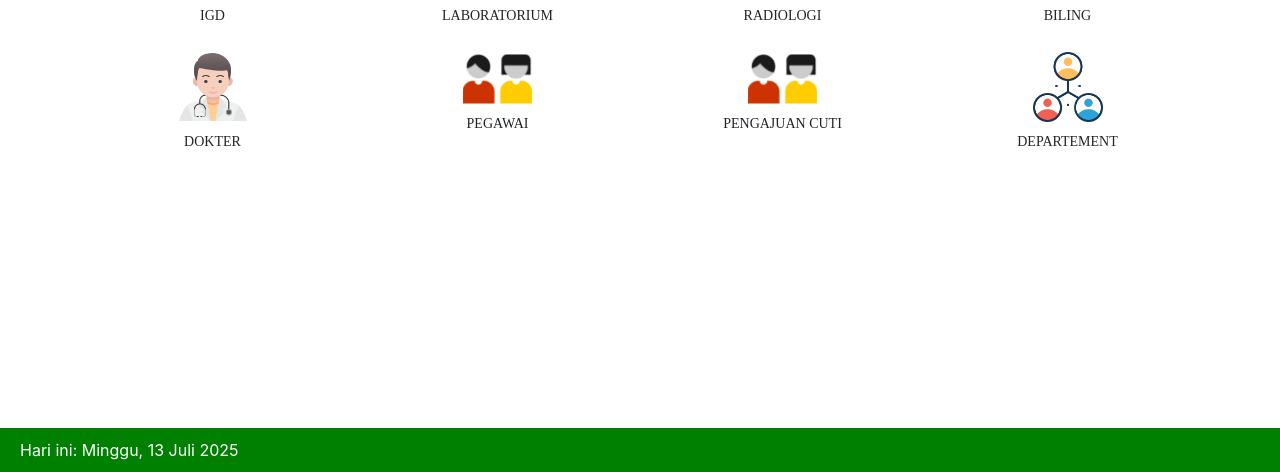
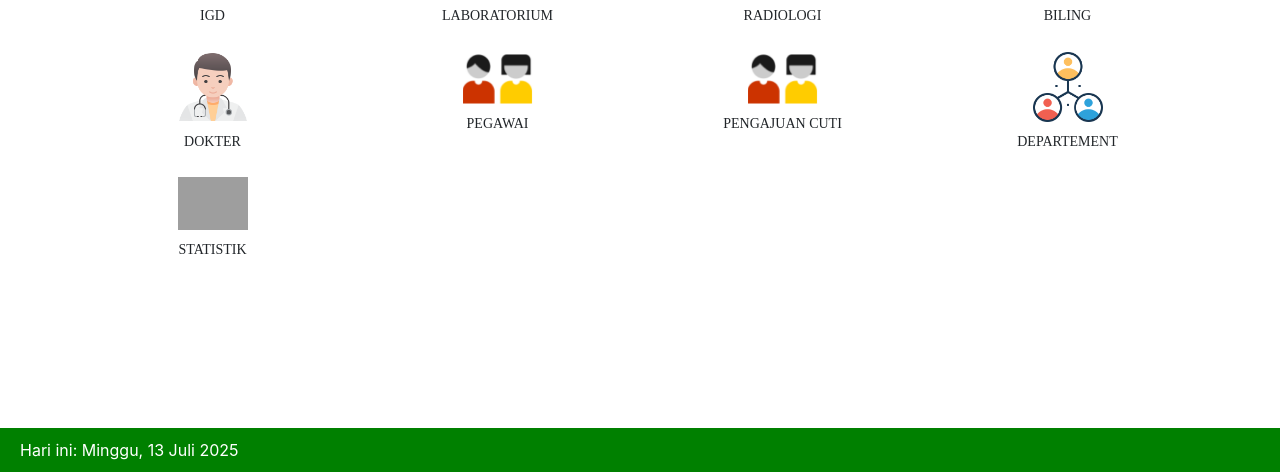
Before and after one commit to handi233/simrs, a PHP site: page /simrs/modul/dasbor/ in a window 1280 px wide. Shown: the part 328-800 px from the top of the page. Run offline with PHP 8.4, Linux system fonts and the light colour scheme; a user stored in the database is signed in; data comes from the database, SQL or seed files in the repository; some libraries are stand-ins or nearby versions; some web fonts are replaced; grey boxes are pictures that could not be loaded.

Commit message:
index.php

```diff
--- a/simrs/modul/dasbor/index.php
+++ b/simrs/modul/dasbor/index.php
@@ -177,7 +177,7 @@ $search = isset($_GET['q']) ? strtolower(trim($_GET['q'])) : '';
             ['nama' => 'Pegawai', 'icon' => 'pegawai.png', 'url' => '/simrs/modul/pegawai/index.php'],
             ['nama' => 'Pengajuan Cuti', 'icon' => 'pegawai.png', 'url' => '/simrs/modul/cuti/index.php'],
             ['nama' => 'Departement', 'icon' => 'dep.png', 'url' => '/simrs/modul/departemen/index.php'],
-            // ['nama' => 'Data Ruangan', 'icon' => '.png', 'url' => '/simrs/modul/dataruang/index.php'],
+            ['nama' => 'Statistik', 'icon' => 'analisis.png', 'url' => '/simrs/modul/statistik/index.php'],
         ];
 
         $found = false;
```
